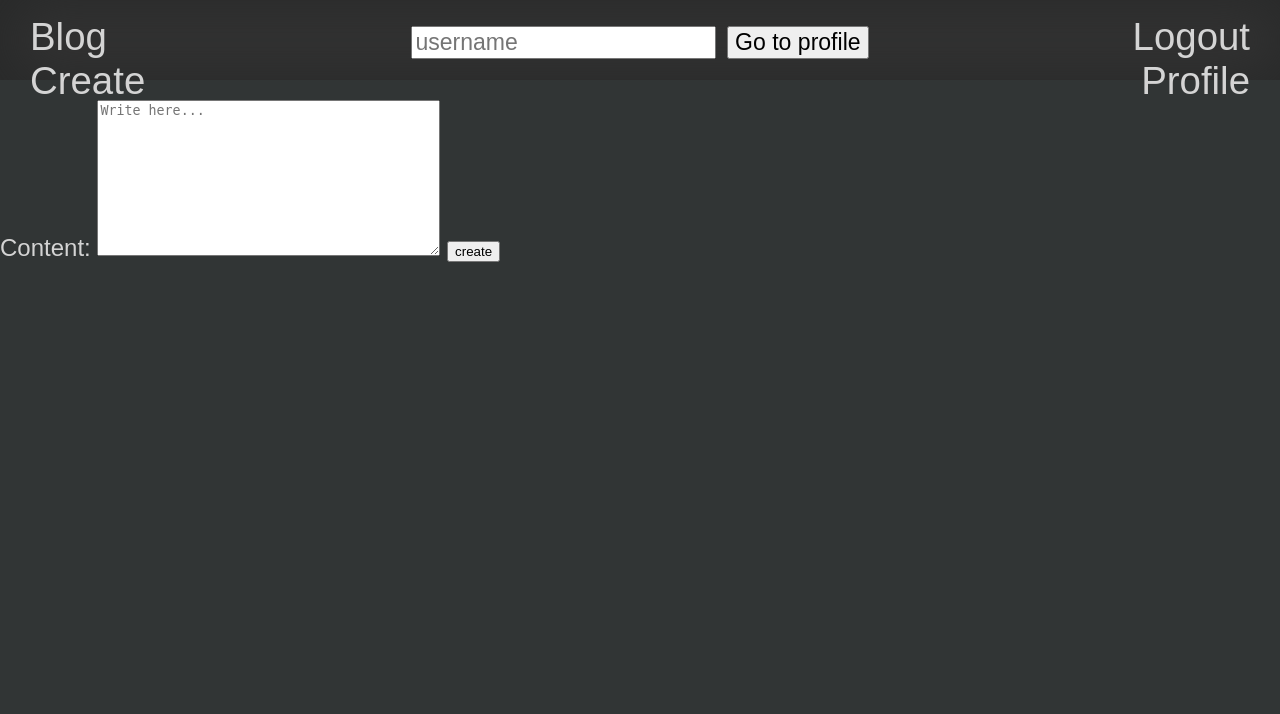
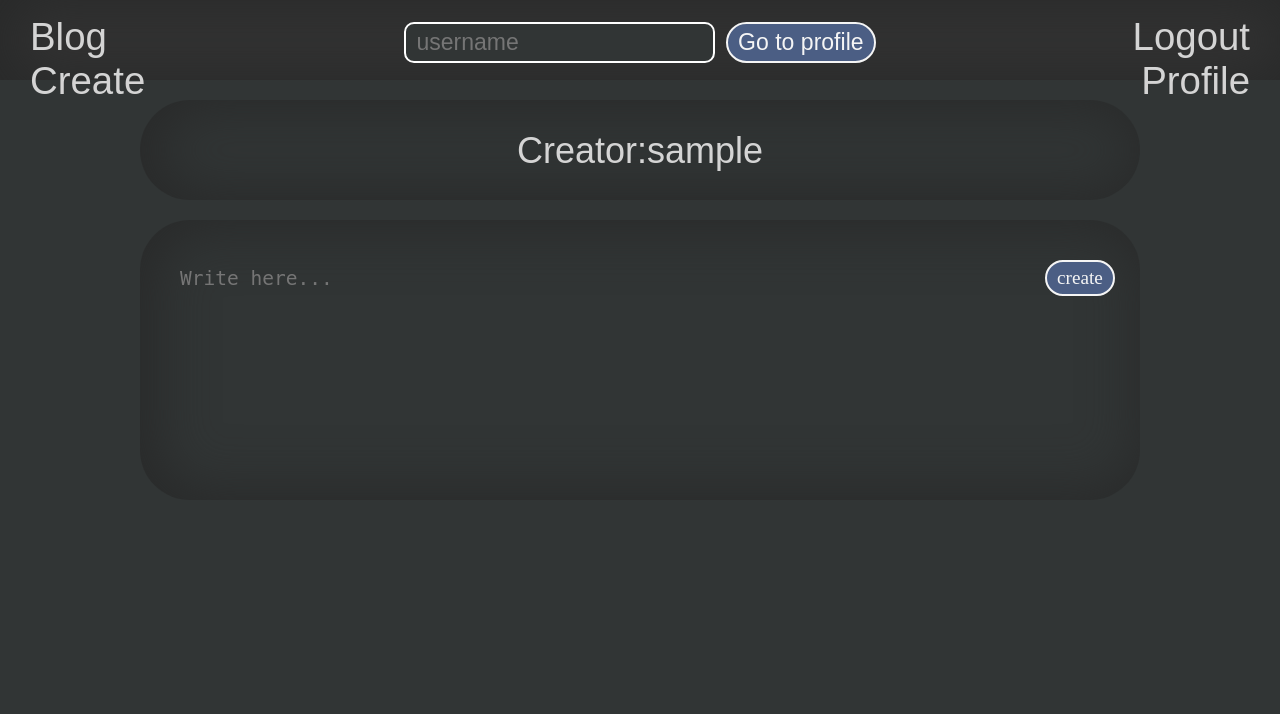
Before and after one commit to MontyPython00/twitter, a Django app: page /create/ in a window 1280 px wide. Shown: the top 714 px of the page. Run offline with Django 4.2, Linux system fonts and the light colour scheme; the visitor is signed in with stand-in values (Sample User, id 1); data comes from the database, SQL or seed files in the repository.

Commit message:
page_styling-done

```diff
--- a/posts/forms.py
+++ b/posts/forms.py
@@ -3,7 +3,9 @@ from posts.models import Post, Comment, Like
 from django.contrib.auth import get_user
 
 class PostCreateForm(forms.ModelForm):
-    description = forms.CharField(label='Content', widget=forms.Textarea(attrs={'placeholder': 'Write here...'}))
+    description = forms.CharField(label='', widget=forms.Textarea(attrs={'placeholder': 'Write here...',
+                                                                                'class': 'create-post-textarea',
+                                                                                }))
     class Meta:
         model = Post
         fields = ['description']
--- a/posts/static/create_style.css
+++ b/posts/static/create_style.css
@@ -0,0 +1,71 @@
+#create-post-btn{
+    font-size: 0.8em;
+    /*font-family: Arial;*/
+    border-radius: 36px;
+    padding: 5px 10px 5px 10px;
+    font-family: "Andale Mono";
+    color: whitesmoke;
+    border: 2px solid;
+    cursor: pointer;
+    background-color: #4b5e84;
+    transition: opacity 300ms;
+}
+
+#create-post-btn:hover{
+    background-color: #415273;
+}
+
+#create-post{
+    display:grid;
+    grid-template-columns:1000px;
+    grid-template-rows: 100px 300px;
+    border-radius:50px;
+    justify-content: center;
+    text-align: center;
+
+}
+
+#create-post-creator{
+    text-align:center;
+    border-radius: 50px;
+    padding-top: 30px;
+    font-size: 1.5em;
+    -webkit-box-shadow: inset 8px 0px 56px 8px #292a2a;
+    -moz-box-shadow: inset 8px 0px 56px 8px #292a2a;
+    box-shadow: inset 8px 0px 56px 8px #292a2a;
+}
+
+#create-post-content{
+    margin-top: 20px;
+    border-radius:50px;
+    -webkit-box-shadow: inset 8px 0px 56px 8px #292a2a;
+    -moz-box-shadow: inset 8px 0px 56px 8px #292a2a;
+    box-shadow: inset 8px 0px 56px 8px #292a2a;
+}
+
+#form-add-post{
+    display:grid;
+    grid-template-columns: 880px 120px;
+}
+
+#create-post-form-left{
+        margin: 15px 0 15px 0;
+}
+
+#create-post-form-right{
+    padding: 40px 10px 0 10px;
+}
+
+.create-post-textarea{
+    width:100%;
+    resize: none;
+    border: none;
+    background-color: rgba(0, 0, 0, 0.0);
+    color:white;
+    font-size: 1em;
+    padding-top: 32px;
+    padding-left: 40px;
+    padding-right: 40px;
+    border-radius:50px;
+
+}
--- a/posts/static/detail_style.css
+++ b/posts/static/detail_style.css
@@ -45,6 +45,7 @@
     -moz-box-shadow: inset 8px 0px 56px 8px #292a2a;
     box-shadow: inset 8px 0px 56px 8px #292a2a;
 }
+/*#--------------------------------------------------------------------------------------*/
 
 .post-detail-content{
     text-align: left;
--- a/posts/templates/posts/create.html
+++ b/posts/templates/posts/create.html
@@ -1,13 +1,24 @@
-
 {% extends 'base.html' %}
 
 {% block content %}
+    <div id="create-post">
 
-    <form method="POST">
-        {% csrf_token %}
-        {{form}}
-        <input type="hidden" value="{{request.user}}">
-        <input type="submit" value="create">
-    </form>
+        <div id="create-post-creator">
+            Creator:{{request.user}}
+        </div>
+        <div id="create-post-content">
+            <form method="POST" id="form-add-post">
+                {% csrf_token %}
+                <div id="create-post-form-left">
+                    {{form}}
+                </div>
+                <div id="create-post-form-right">
+                    <input id="create-post-btn" type="submit" value="create">
+                </div>
 
+                <input type="hidden" value="{{request.user}}">
+
+            </form>
+        </div>
+    </div>
 {% endblock %}
--- a/static/base_style.css
+++ b/static/base_style.css
@@ -49,14 +49,32 @@ a:hover {
 #btn-user{
     font-size: 0.6em;
     font-family: Arial;
-
+    border-radius: 36px;
+    padding: 5px 10px 5px 10px;
+    /*font-family: "Andale Mono";*/
+    color: whitesmoke;
+    border: 2px solid;
+    cursor: pointer;
+    background-color: #4b5e84;
+    transition: opacity 300ms;
 }
 
-#user{
+#btn-user:hover{
+    background-color: #425374;
+}
+
+#input-user {
     font-size: 0.6em;
     font-family: Arial;
+    background-color: #313535;
+    border: 2px solid;
+    border-radius:10px;
+    color: white;
+    padding: 5px 0 5px 10px;
+}
 
-
+#input-user:focus{
+    border-style: none;
 }
 
 .navBar-right-section {
--- a/templates/base.html
+++ b/templates/base.html
@@ -9,23 +9,25 @@
     <link rel="stylesheet" href="{% static 'home_view_style.css' %}">
     <link rel="stylesheet" href="{% static 'profile_style.css' %}">
     <link rel="stylesheet" href="{% static 'detail_style.css' %}">
+    <link rel="stylesheet" href="{% static 'create_style.css' %}">
+    <link rel="stylesheet" href="{% static 'accounts_style.css' %}">
 
     <title>Twitter</title>
 </head>
 <body>
     <div class="navBar">
         <div class="navBar-left-section">
+            <a class="navBar-link" href="/">Blog </a>
             {% if user.is_authenticated %}
-                <a class="navBar-link" href="/">Blog </a>
                 <a class="navBar-link" href="{% url 'posts:create' %}">Create</a>
             {% endif %}
         </div>
         <div class="navBar-middle-section">
-            <input type="text" list="users" placeholder="username" id="user">
+            <input type="text" list="users" placeholder="username" id="input-user">
 
-                <datalist id="users">
+                <datalist class="navBar-autocomplete" id="users">
                 {% for user in users %}
-                <option value="{{user}}"></option>
+                <option class="navBar-autocomplete" value="{{user}}"></option>
                 {% endfor %}
                 </datalist>
 
@@ -50,7 +52,7 @@
 
 <script>
     const btnUser = document.getElementById('btn-user')
-    let listUser = document.getElementById('user')
+    let listUser = document.getElementById('input-user')
     btnUser.addEventListener('click', () => {
         if(listUser.value){
             window.location.href = `http://127.0.0.1:8000/profile/${listUser.value}`
```
Also changed, not shown: accounts/forms.py (+12 -3 lines), accounts/static/accounts_style.css (+128 -0 lines), accounts/templates/accounts/login.html (+17 -10 lines), accounts/templates/accounts/logout.html (+14 -9 lines), accounts/templates/accounts/sign_up.html (+14 -9 lines).
